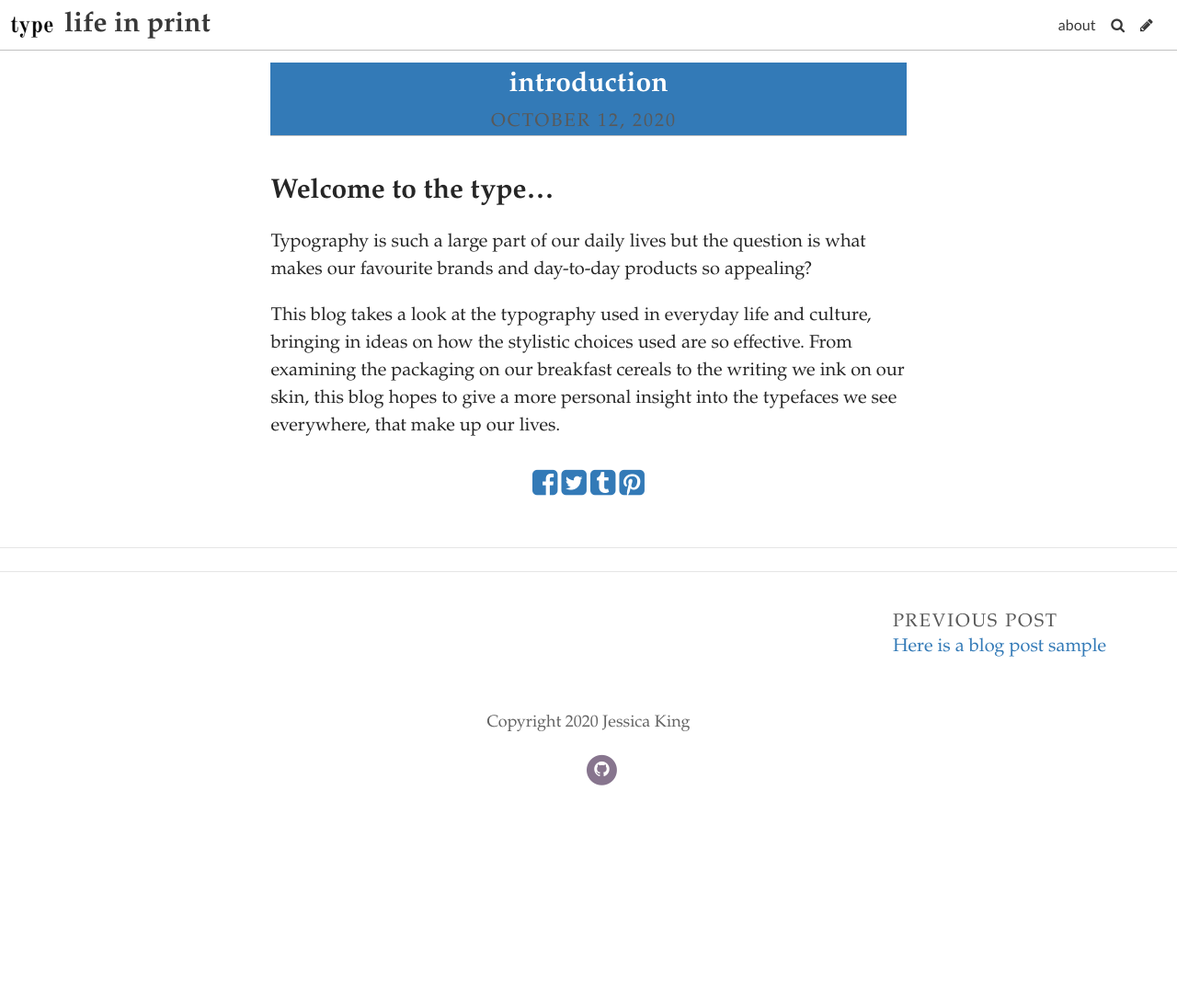
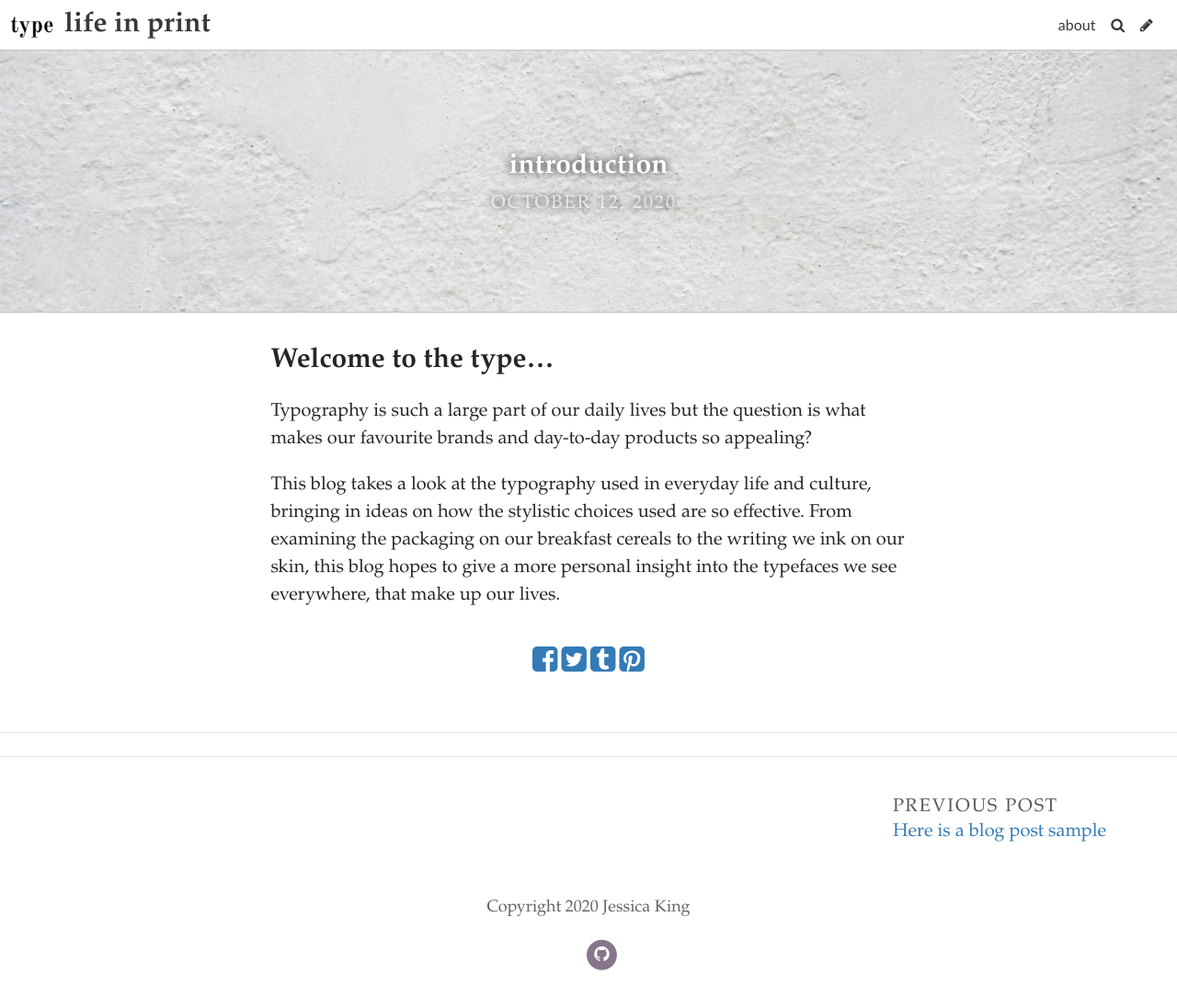
Before and after one commit to jessking16/thetype, a Jekyll site: the page built from _posts/2020-10-12-introduction-to-us.md, in a window 1280 px wide. Shown: the whole page at 92% size. Built offline with Jekyll 4.4.1, drawn with Linux system fonts in a browser that asks for light colours; some web fonts are replaced; comment, search, counter and statistics services are not loaded; before the commit the page ends 900 px from its top, so only the background shows below that.

Commit message:
Update Post “2020-10-12-introduction-to-us”

```diff
--- a/_posts/2020-10-12-introduction-to-us.md
+++ b/_posts/2020-10-12-introduction-to-us.md
@@ -2,6 +2,7 @@
 layout: post
 title: introduction
 date: 2020-10-12T16:30:54.005Z
+header_feature_image: ../uploads/thomas-heintz-0tgmnmiyq9y-unsplash.jpg
 comments: true
 ---
 ### Welcome to the type...
```
